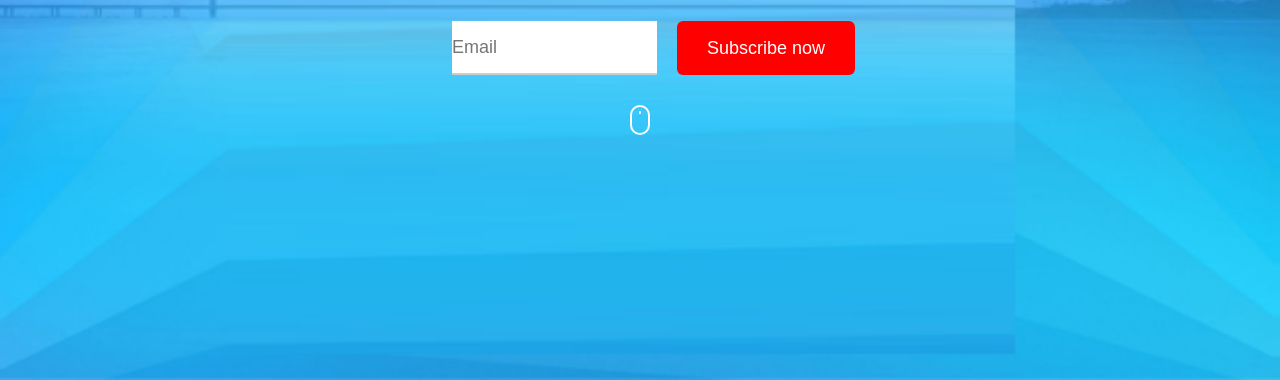
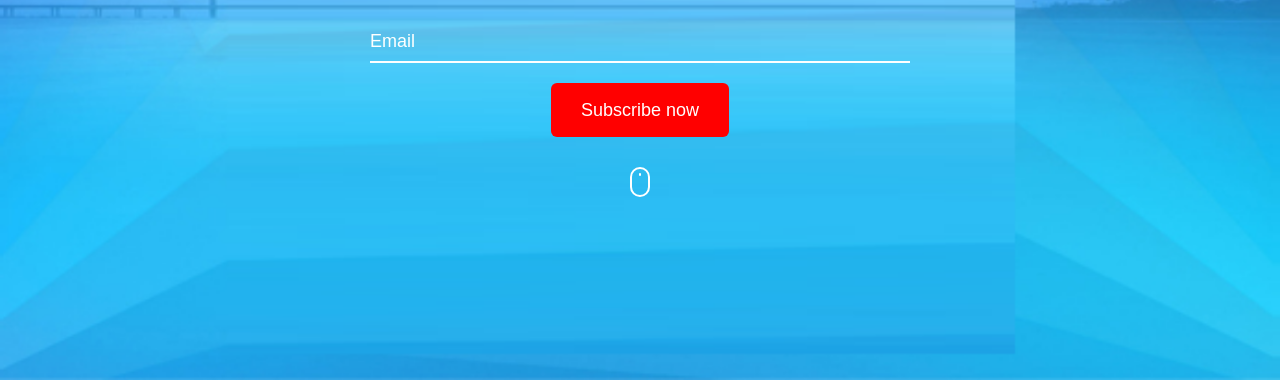
Before and after one commit to Mantaskri/4proj-coming-soon, a website: page index.html in a window 1280 px wide. Shown: the part 420-800 px from the top of the page. Drawn offline with Linux system fonts and the light colour scheme.

Commit message:
Subscription form #8

```diff
--- a/css/components/form.css
+++ b/css/components/form.css
@@ -25,3 +25,6 @@
     max-height: 240px;
     resize: vertical;
 }
+.form :focus-visible {
+    outline: 2px dotted red;
+}
--- a/css/pages/home.css
+++ b/css/pages/home.css
@@ -39,6 +39,20 @@ section.bg-main {
 }
 .hero > .description {
     font-size: 21px;
+}
+.subscribe {
+    width: 90%;
+    flex-direction: column;
+    align-items: center;
+}
+.form.subscribe > input {
+    width: 100%;
+    background-color: transparent;
+    color: #fff;
+    border-color: #fff;
+}
+.form.subscribe ::placeholder {
+    color: #fff;
 }
 /* HERO - end */
 
```
